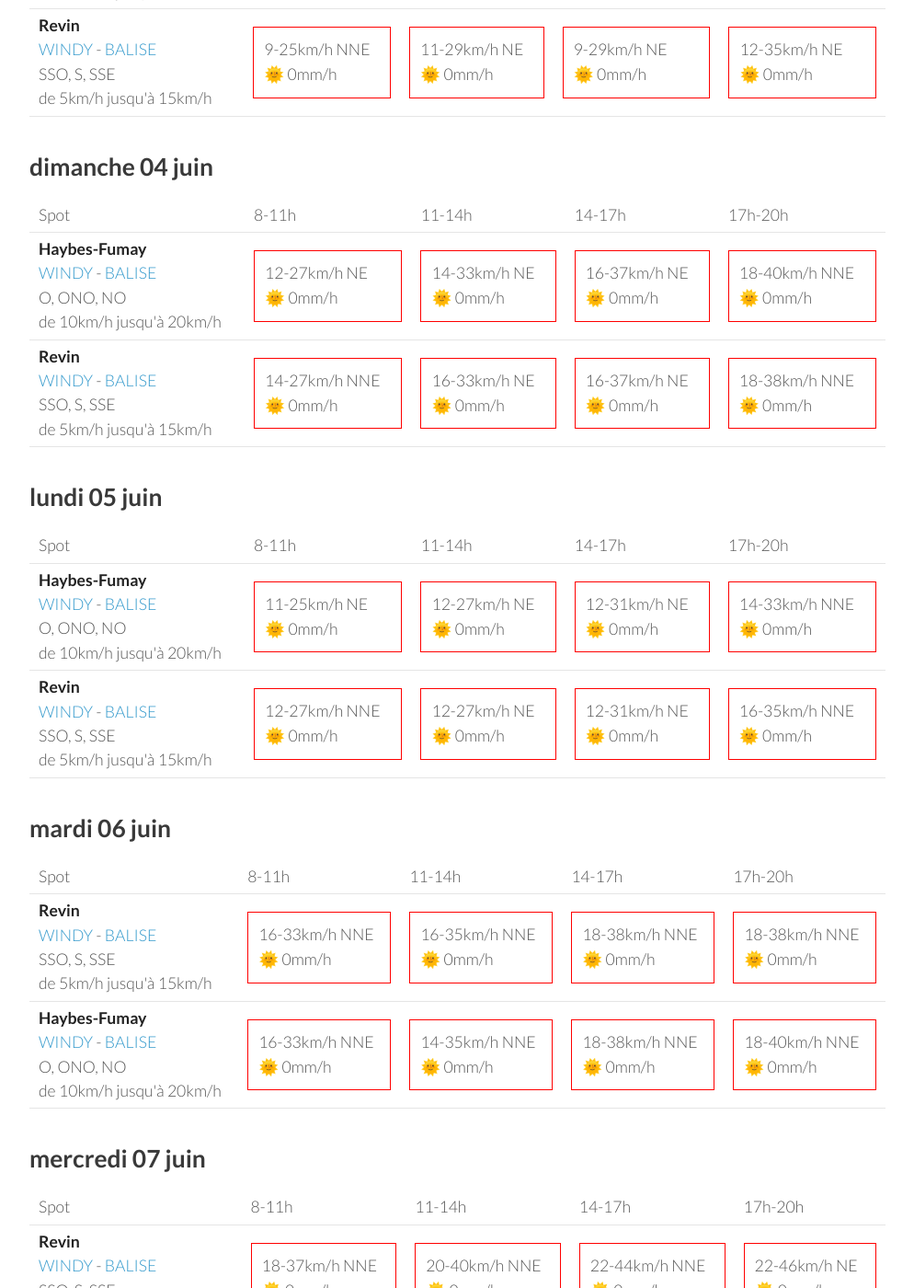
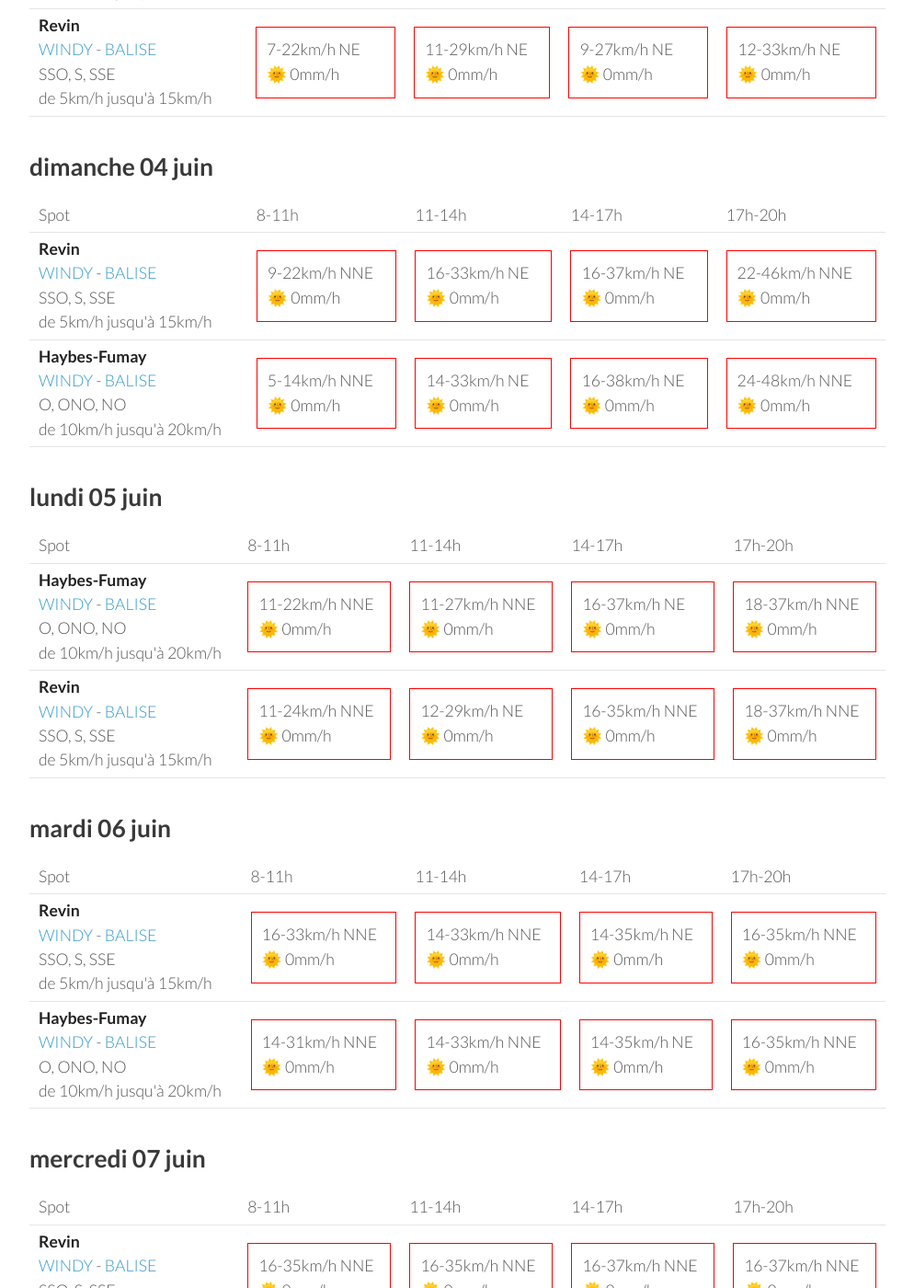
Before and after one commit to parapente-dans-le-nord/parapente-dans-le-nord.github.io, a Jekyll site: the page built from ardennes.markdown, in a window 1280 px wide and 1400 px high, scrolled down 833 px. Shown: the whole window at 92% size, without its empty margins (26-1020 px from the left). Built offline with Jekyll 4.4.1, drawn with Linux system fonts in a browser that asks for light colours; some of the changed text lies outside the part shown.

Commit message:
update index.markdown

```diff
--- a/ardennes.markdown
+++ b/ardennes.markdown
@@ -25,17 +25,17 @@ page mise à jour le vendredi 02 juin 17:10
         <td><strong>Revin</strong><br><a href="https://windy.com/49.948/4.625?49.543,4.625,8">WINDY</a> - <span class=""><a href="http://www.balisemeteo.com/balise.php?idBalise=5019">BALISE</a> </span><br> <span class="vent-favorable">SSO, S, SSE</span><br><span class="force-vent">de 5km/h jusqu'à 15km/h</span> </td>
 
             <td><div class="not-flyable"><p>0-0km/h NA</p><p>🌧️ 0mm/h</p></div></td>
-            <td><div class="not-flyable"><p>11-33km/h NE</p><p>🌞 0mm/h</p></div></td>
-            <td><div class="not-flyable"><p>11-31km/h NE</p><p>🌞 0mm/h</p></div></td>
-            <td><div class="not-flyable"><p>12-33km/h NE</p><p>🌞 0mm/h</p></div></td>
+            <td><div class="not-flyable"><p>0-0km/h NA</p><p>🌧️ 0mm/h</p></div></td>
+            <td><div class="not-flyable"><p>0-0km/h NA</p><p>🌧️ 0mm/h</p></div></td>
+            <td><div class="not-flyable"><p>12-35km/h NE</p><p>🌞 0mm/h</p></div></td>
 
     </tr>
 <tr>
         <td><strong>Haybes-Fumay</strong><br><a href="https://windy.com/49.998/4.715?49.913,4.738,10">WINDY</a> - <span class=""><a href="http://www.balisemeteo.com/balise.php?idBalise=104">BALISE</a> </span><br> <span class="vent-favorable">O, ONO, NO</span><br><span class="force-vent">de 10km/h jusqu'à 20km/h</span> </td>
 
             <td><div class="not-flyable"><p>0-0km/h NA</p><p>🌧️ 0mm/h</p></div></td>
-            <td><div class="not-flyable"><p>11-31km/h NNE</p><p>🌞 0mm/h</p></div></td>
-            <td><div class="not-flyable"><p>12-33km/h NNE</p><p>🌞 0mm/h</p></div></td>
+            <td><div class="not-flyable"><p>0-0km/h NA</p><p>🌧️ 0mm/h</p></div></td>
+            <td><div class="not-flyable"><p>0-0km/h NA</p><p>🌧️ 0mm/h</p></div></td>
             <td><div class="not-flyable"><p>12-33km/h NNE</p><p>🌞 0mm/h</p></div></td>
 
     </tr>
@@ -60,18 +60,18 @@ page mise à jour le vendredi 02 juin 17:10
 
             <td><div class="not-flyable"><p>5-12km/h NNE</p><p>🌞 0mm/h</p></div></td>
             <td><div class="not-flyable"><p>9-25km/h NE</p><p>🌞 0mm/h</p></div></td>
-            <td><div class="not-flyable"><p>11-27km/h NNE</p><p>🌞 0mm/h</p></div></td>
-            <td><div class="not-flyable"><p>14-35km/h NNE</p><p>🌞 0mm/h</p></div></td>
+            <td><div class="not-flyable"><p>9-27km/h NNE</p><p>🌞 0mm/h</p></div></td>
+            <td><div class="not-flyable"><p>12-33km/h NNE</p><p>🌞 0mm/h</p></div></td>
 
 
     </tr>
 <tr>
         <td><strong>Revin</strong><br><a href="https://windy.com/49.948/4.625?49.543,4.625,8">WINDY</a> - <span class=""><a href="http://www.balisemeteo.com/balise.php?idBalise=5019">BALISE</a> </span><br> <span class="vent-favorable">SSO, S, SSE</span><br><span class="force-vent">de 5km/h jusqu'à 15km/h</span> </td>
 
-            <td><div class="not-flyable"><p>9-25km/h NNE</p><p>🌞 0mm/h</p></div></td>
+            <td><div class="not-flyable"><p>7-22km/h NE</p><p>🌞 0mm/h</p></div></td>
             <td><div class="not-flyable"><p>11-29km/h NE</p><p>🌞 0mm/h</p></div></td>
-            <td><div class="not-flyable"><p>9-29km/h NE</p><p>🌞 0mm/h</p></div></td>
-            <td><div class="not-flyable"><p>12-35km/h NE</p><p>🌞 0mm/h</p></div></td>
+            <td><div class="not-flyable"><p>9-27km/h NE</p><p>🌞 0mm/h</p></div></td>
+            <td><div class="not-flyable"><p>12-33km/h NE</p><p>🌞 0mm/h</p></div></td>
 
 
     </tr>
@@ -92,22 +92,22 @@ page mise à jour le vendredi 02 juin 17:10
       <td>17h-20h</td>
     </tr>
 <tr>
-        <td><strong>Haybes-Fumay</strong><br><a href="https://windy.com/49.998/4.715?49.913,4.738,10">WINDY</a> - <span class=""><a href="http://www.balisemeteo.com/balise.php?idBalise=104">BALISE</a> </span><br> <span class="vent-favorable">O, ONO, NO</span><br><span class="force-vent">de 10km/h jusqu'à 20km/h</span> </td>
+        <td><strong>Revin</strong><br><a href="https://windy.com/49.948/4.625?49.543,4.625,8">WINDY</a> - <span class=""><a href="http://www.balisemeteo.com/balise.php?idBalise=5019">BALISE</a> </span><br> <span class="vent-favorable">SSO, S, SSE</span><br><span class="force-vent">de 5km/h jusqu'à 15km/h</span> </td>
 
-            <td><div class="not-flyable"><p>12-27km/h NE</p><p>🌞 0mm/h</p></div></td>
-            <td><div class="not-flyable"><p>14-33km/h NE</p><p>🌞 0mm/h</p></div></td>
+            <td><div class="not-flyable"><p>9-22km/h NNE</p><p>🌞 0mm/h</p></div></td>
+            <td><div class="not-flyable"><p>16-33km/h NE</p><p>🌞 0mm/h</p></div></td>
             <td><div class="not-flyable"><p>16-37km/h NE</p><p>🌞 0mm/h</p></div></td>
-            <td><div class="not-flyable"><p>18-40km/h NNE</p><p>🌞 0mm/h</p></div></td>
+            <td><div class="not-flyable"><p>22-46km/h NNE</p><p>🌞 0mm/h</p></div></td>
 
 
     </tr>
 <tr>
-        <td><strong>Revin</strong><br><a href="https://windy.com/49.948/4.625?49.543,4.625,8">WINDY</a> - <span class=""><a href="http://www.balisemeteo.com/balise.php?idBalise=5019">BALISE</a> </span><br> <span class="vent-favorable">SSO, S, SSE</span><br><span class="force-vent">de 5km/h jusqu'à 15km/h</span> </td>
+        <td><strong>Haybes-Fumay</strong><br><a href="https://windy.com/49.998/4.715?49.913,4.738,10">WINDY</a> - <span class=""><a href="http://www.balisemeteo.com/balise.php?idBalise=104">BALISE</a> </span><br> <span class="vent-favorable">O, ONO, NO</span><br><span class="force-vent">de 10km/h jusqu'à 20km/h</span> </td>
 
-            <td><div class="not-flyable"><p>14-27km/h NNE</p><p>🌞 0mm/h</p></div></td>
-            <td><div class="not-flyable"><p>16-33km/h NE</p><p>🌞 0mm/h</p></div></td>
-            <td><div class="not-flyable"><p>16-37km/h NE</p><p>🌞 0mm/h</p></div></td>
-            <td><div class="not-flyable"><p>18-38km/h NNE</p><p>🌞 0mm/h</p></div></td>
+            <td><div class="not-flyable"><p>5-14km/h NNE</p><p>🌞 0mm/h</p></div></td>
+            <td><div class="not-flyable"><p>14-33km/h NE</p><p>🌞 0mm/h</p></div></td>
+            <td><div class="not-flyable"><p>16-38km/h NE</p><p>🌞 0mm/h</p></div></td>
+            <td><div class="not-flyable"><p>24-48km/h NNE</p><p>🌞 0mm/h</p></div></td>
 
 
     </tr>
@@ -130,20 +130,20 @@ page mise à jour le vendredi 02 juin 17:10
 <tr>
         <td><strong>Haybes-Fumay</strong><br><a href="https://windy.com/49.998/4.715?49.913,4.738,10">WINDY</a> - <span class=""><a href="http://www.balisemeteo.com/balise.php?idBalise=104">BALISE</a> </span><br> <span class="vent-favorable">O, ONO, NO</span><br><span class="force-vent">de 10km/h jusqu'à 20km/h</span> </td>
 
-            <td><div class="not-flyable"><p>11-25km/h NE</p><p>🌞 0mm/h</p></div></td>
-            <td><div class="not-flyable"><p>12-27km/h NE</p><p>🌞 0mm/h</p></div></td>
-            <td><div class="not-flyable"><p>12-31km/h NE</p><p>🌞 0mm/h</p></div></td>
-            <td><div class="not-flyable"><p>14-33km/h NNE</p><p>🌞 0mm/h</p></div></td>
+            <td><div class="not-flyable"><p>11-22km/h NNE</p><p>🌞 0mm/h</p></div></td>
+            <td><div class="not-flyable"><p>11-27km/h NNE</p><p>🌞 0mm/h</p></div></td>
+            <td><div class="not-flyable"><p>16-37km/h NE</p><p>🌞 0mm/h</p></div></td>
+            <td><div class="not-flyable"><p>18-37km/h NNE</p><p>🌞 0mm/h</p></div></td>
 
 
     </tr>
 <tr>
         <td><strong>Revin</strong><br><a href="https://windy.com/49.948/4.625?49.543,4.625,8">WINDY</a> - <span class=""><a href="http://www.balisemeteo.com/balise.php?idBalise=5019">BALISE</a> </span><br> <span class="vent-favorable">SSO, S, SSE</span><br><span class="force-vent">de 5km/h jusqu'à 15km/h</span> </td>
 
-            <td><div class="not-flyable"><p>12-27km/h NNE</p><p>🌞 0mm/h</p></div></td>
-            <td><div class="not-flyable"><p>12-27km/h NE</p><p>🌞 0mm/h</p></div></td>
-            <td><div class="not-flyable"><p>12-31km/h NE</p><p>🌞 0mm/h</p></div></td>
+            <td><div class="not-flyable"><p>11-24km/h NNE</p><p>🌞 0mm/h</p></div></td>
+            <td><div class="not-flyable"><p>12-29km/h NE</p><p>🌞 0mm/h</p></div></td>
             <td><div class="not-flyable"><p>16-35km/h NNE</p><p>🌞 0mm/h</p></div></td>
+            <td><div class="not-flyable"><p>18-37km/h NNE</p><p>🌞 0mm/h</p></div></td>
 
 
     </tr>
@@ -167,19 +167,19 @@ page mise à jour le vendredi 02 juin 17:10
         <td><strong>Revin</strong><br><a href="https://windy.com/49.948/4.625?49.543,4.625,8">WINDY</a> - <span class=""><a href="http://www.balisemeteo.com/balise.php?idBalise=5019">BALISE</a> </span><br> <span class="vent-favorable">SSO, S, SSE</span><br><span class="force-vent">de 5km/h jusqu'à 15km/h</span> </td>
 
             <td><div class="not-flyable"><p>16-33km/h NNE</p><p>🌞 0mm/h</p></div></td>
+            <td><div class="not-flyable"><p>14-33km/h NNE</p><p>🌞 0mm/h</p></div></td>
+            <td><div class="not-flyable"><p>14-35km/h NE</p><p>🌞 0mm/h</p></div></td>
             <td><div class="not-flyable"><p>16-35km/h NNE</p><p>🌞 0mm/h</p></div></td>
-            <td><div class="not-flyable"><p>18-38km/h NNE</p><p>🌞 0mm/h</p></div></td>
-            <td><div class="not-flyable"><p>18-38km/h NNE</p><p>🌞 0mm/h</p></div></td>
 
 
     </tr>
 <tr>
         <td><strong>Haybes-Fumay</strong><br><a href="https://windy.com/49.998/4.715?49.913,4.738,10">WINDY</a> - <span class=""><a href="http://www.balisemeteo.com/balise.php?idBalise=104">BALISE</a> </span><br> <span class="vent-favorable">O, ONO, NO</span><br><span class="force-vent">de 10km/h jusqu'à 20km/h</span> </td>
 
-            <td><div class="not-flyable"><p>16-33km/h NNE</p><p>🌞 0mm/h</p></div></td>
-            <td><div class="not-flyable"><p>14-35km/h NNE</p><p>🌞 0mm/h</p></div></td>
-            <td><div class="not-flyable"><p>18-38km/h NNE</p><p>🌞 0mm/h</p></div></td>
-            <td><div class="not-flyable"><p>18-40km/h NNE</p><p>🌞 0mm/h</p></div></td>
+            <td><div class="not-flyable"><p>14-31km/h NNE</p><p>🌞 0mm/h</p></div></td>
+            <td><div class="not-flyable"><p>14-33km/h NNE</p><p>🌞 0mm/h</p></div></td>
+            <td><div class="not-flyable"><p>14-35km/h NE</p><p>🌞 0mm/h</p></div></td>
+            <td><div class="not-flyable"><p>16-35km/h NNE</p><p>🌞 0mm/h</p></div></td>
 
 
     </tr>
@@ -202,20 +202,20 @@ page mise à jour le vendredi 02 juin 17:10
 <tr>
         <td><strong>Revin</strong><br><a href="https://windy.com/49.948/4.625?49.543,4.625,8">WINDY</a> - <span class=""><a href="http://www.balisemeteo.com/balise.php?idBalise=5019">BALISE</a> </span><br> <span class="vent-favorable">SSO, S, SSE</span><br><span class="force-vent">de 5km/h jusqu'à 15km/h</span> </td>
 
-            <td><div class="not-flyable"><p>18-37km/h NNE</p><p>🌞 0mm/h</p></div></td>
-            <td><div class="not-flyable"><p>20-40km/h NNE</p><p>🌞 0mm/h</p></div></td>
-            <td><div class="not-flyable"><p>22-44km/h NNE</p><p>🌞 0mm/h</p></div></td>
-            <td><div class="not-flyable"><p>22-46km/h NE</p><p>🌞 0mm/h</p></div></td>
+            <td><div class="not-flyable"><p>16-35km/h NNE</p><p>🌞 0mm/h</p></div></td>
+            <td><div class="not-flyable"><p>16-35km/h NNE</p><p>🌞 0mm/h</p></div></td>
+            <td><div class="not-flyable"><p>16-37km/h NNE</p><p>🌞 0mm/h</p></div></td>
+            <td><div class="not-flyable"><p>16-37km/h NNE</p><p>🌞 0mm/h</p></div></td>
 
 
     </tr>
 <tr>
         <td><strong>Haybes-Fumay</strong><br><a href="https://windy.com/49.998/4.715?49.913,4.738,10">WINDY</a> - <span class=""><a href="http://www.balisemeteo.com/balise.php?idBalise=104">BALISE</a> </span><br> <span class="vent-favorable">O, ONO, NO</span><br><span class="force-vent">de 10km/h jusqu'à 20km/h</span> </td>
 
-            <td><div class="not-flyable"><p>18-35km/h NNE</p><p>🌞 0mm/h</p></div></td>
-            <td><div class="not-flyable"><p>18-40km/h NNE</p><p>🌞 0mm/h</p></div></td>
-            <td><div class="not-flyable"><p>20-44km/h NNE</p><p>🌞 0mm/h</p></div></td>
-            <td><div class="not-flyable"><p>20-46km/h NE</p><p>🌞 0mm/h</p></div></td>
+            <td><div class="not-flyable"><p>14-33km/h NE</p><p>🌞 0mm/h</p></div></td>
+            <td><div class="not-flyable"><p>14-33km/h NNE</p><p>🌞 0mm/h</p></div></td>
+            <td><div class="not-flyable"><p>16-37km/h NNE</p><p>🌞 0mm/h</p></div></td>
+            <td><div class="not-flyable"><p>16-37km/h NNE</p><p>🌞 0mm/h</p></div></td>
 
 
     </tr>
```
Also changed, not shown: other parts of ardennes.markdown (+1 -1 lines).
